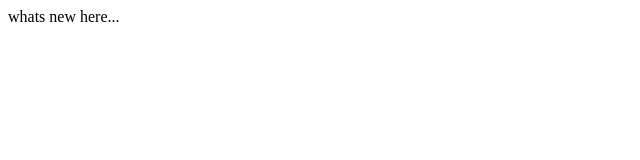
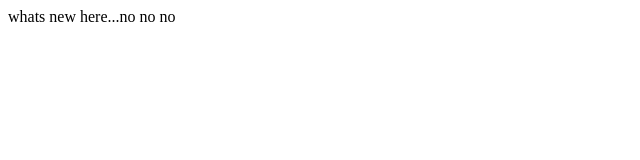
Before and after one commit to Manas4net/git-demo, a plain HTML site: page index.html in a window 1280 px wide. Shown: the full height of the page, 0-640 px from the left. Drawn offline with Linux system fonts and the light colour scheme.

Commit message:
again comminting

```diff
--- a/index.html
+++ b/index.html
@@ -6,7 +6,7 @@
 
  <body>
 
-   <p>whats new here...<p>
+   <p>whats new here...no no no<p>
 
 
  </body>
```
Also changed, not shown: i.txt.
